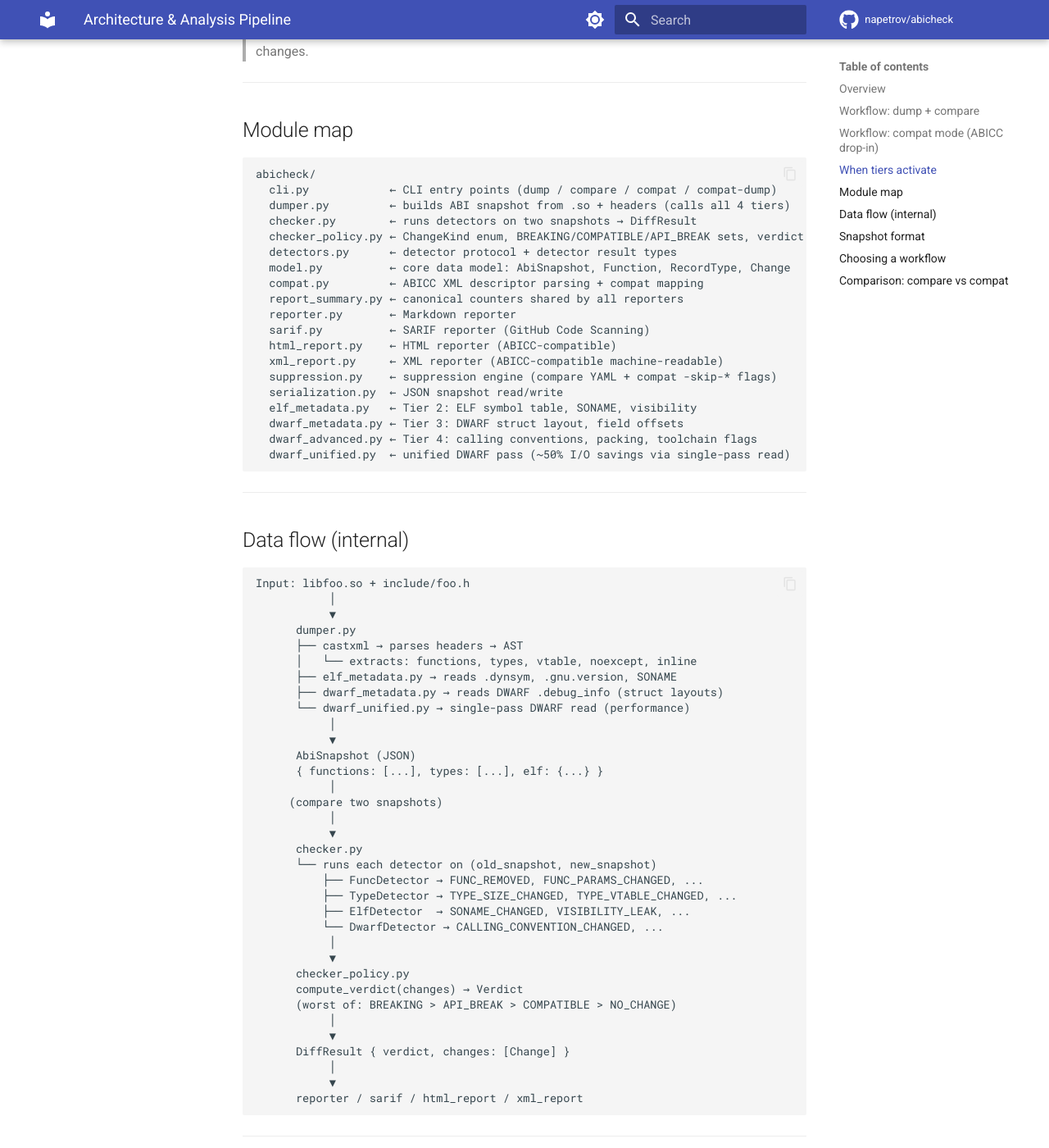
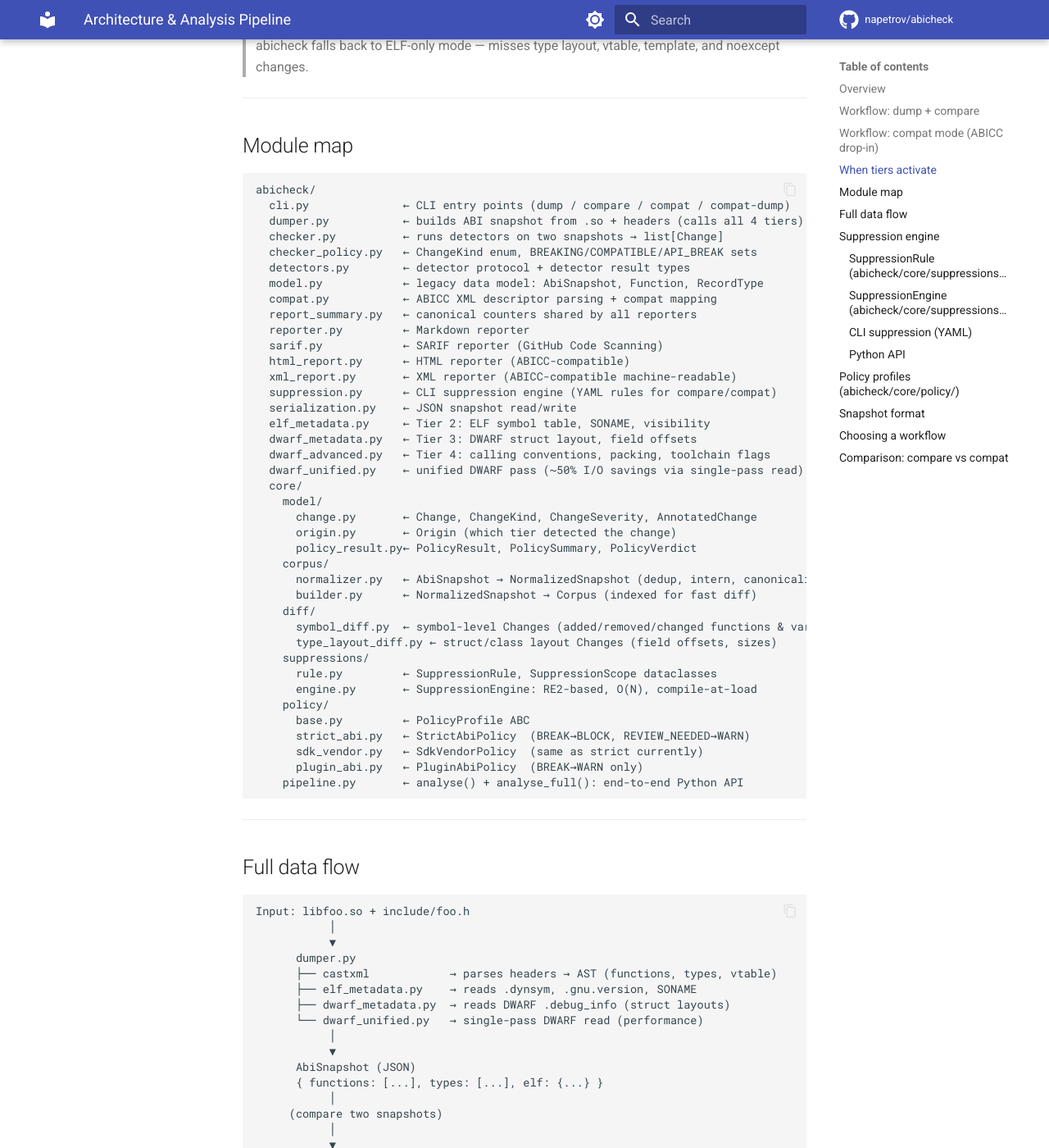
Before and after one commit to napetrov/abicheck, an MkDocs documentation site: the page built from docs/reference/architecture.md, in a window 1280 px wide and 1400 px high, scrolled down 3304 px. Shown: the whole window at 82% size. Built offline with MkDocs 1.6.1 and Material for MkDocs 9.7.7, drawn with Linux system fonts in a browser that asks for light colours; comment, search, counter and statistics services are not loaded; some of the changed text lies outside the part shown.

Commit message:
docs: add README for cases 43-48 and refresh Phase 2 docs (#81)
* docs: add README for case43-48, update architecture for Phase 2 suppression engine

* docs: update benchmark snapshot — 48/48 (100%) including cases 43-48

* docs: fix Phase 2 architecture section — correct engine refs, field docs, pipeline types, policy/CLI note, case42 gap note

* fix(docs): correct case18 verdict in index table — BREAKING not COMPATIBLE

* docs: add README.md for cases 43-48

* fix(docs): restore ground_truth.json link in index, fix case43 sizeof values

* docs: rewrite architecture.md as unified reference — no phase markers, correct module map, full data flow with suppressions/policy

* docs: update ABICC(dumper) benchmark numbers — 25/36 on 36 tested cases (5/6 correct on cases 43-48)

* docs: update benchmark table with verified 48-case results for all tools

* fix(docs): add change_kind to CLI suppression fields, clarify scope ValueError, fix case count wording

````diff
--- a/docs/reference/architecture.md
+++ b/docs/reference/architecture.md
@@ -81,16 +81,17 @@
 │                  └─────────────┬──────────────────────────┘     │
 │                                │                                 │
 │                  ┌─────────────▼──────────────────────────┐     │
-│                  │  checker_policy                        │     │
+│                  │  Suppression engine                    │     │
+│                  │  • matches Changes against rules       │     │
+│                  │  • suppressed entries kept for audit   │     │
+│                  └─────────────┬──────────────────────────┘     │
+│                                │                                 │
+│                  ┌─────────────▼──────────────────────────┐     │
+│                  │  Policy                                │     │
 │                  │  • maps ChangeKind → Verdict           │     │
 │                  │  • 53 BREAKING + 38 COMPATIBLE         │     │
 │                  │  + 11 API_BREAK ChangeKinds            │     │
 │                  │  • final verdict = worst of all        │     │
-│                  └─────────────┬──────────────────────────┘     │
-│                                │                                 │
-│                  ┌─────────────▼──────────────────────────┐     │
-│                  │  DiffResult                            │     │
-│                  │  { verdict, changes: [Change] }        │     │
 │                  └─────────────┬──────────────────────────┘     │
 │                                │                                 │
 │            ┌───────────────────┼───────────────────────────┐    │
@@ -158,40 +159,59 @@
 
 ```text
 abicheck/
-  cli.py            ← CLI entry points (dump / compare / compat / compat-dump)
-  dumper.py         ← builds ABI snapshot from .so + headers (calls all 4 tiers)
-  checker.py        ← runs detectors on two snapshots → DiffResult
-  checker_policy.py ← ChangeKind enum, BREAKING/COMPATIBLE/API_BREAK sets, verdict logic
-  detectors.py      ← detector protocol + detector result types
-  model.py          ← core data model: AbiSnapshot, Function, RecordType, Change
-  compat.py         ← ABICC XML descriptor parsing + compat mapping
-  report_summary.py ← canonical counters shared by all reporters
-  reporter.py       ← Markdown reporter
-  sarif.py          ← SARIF reporter (GitHub Code Scanning)
-  html_report.py    ← HTML reporter (ABICC-compatible)
-  xml_report.py     ← XML reporter (ABICC-compatible machine-readable)
-  suppression.py    ← suppression engine (compare YAML + compat -skip-* flags)
-  serialization.py  ← JSON snapshot read/write
-  elf_metadata.py   ← Tier 2: ELF symbol table, SONAME, visibility
-  dwarf_metadata.py ← Tier 3: DWARF struct layout, field offsets
-  dwarf_advanced.py ← Tier 4: calling conventions, packing, toolchain flags
-  dwarf_unified.py  ← unified DWARF pass (~50% I/O savings via single-pass read)
+  cli.py              ← CLI entry points (dump / compare / compat / compat-dump)
+  dumper.py           ← builds ABI snapshot from .so + headers (calls all 4 tiers)
+  checker.py          ← runs detectors on two snapshots → list[Change]
+  checker_policy.py   ← ChangeKind enum, BREAKING/COMPATIBLE/API_BREAK sets
+  detectors.py        ← detector protocol + detector result types
+  model.py            ← legacy data model: AbiSnapshot, Function, RecordType
+  compat.py           ← ABICC XML descriptor parsing + compat mapping
+  report_summary.py   ← canonical counters shared by all reporters
+  reporter.py         ← Markdown reporter
+  sarif.py            ← SARIF reporter (GitHub Code Scanning)
+  html_report.py      ← HTML reporter (ABICC-compatible)
+  xml_report.py       ← XML reporter (ABICC-compatible machine-readable)
+  suppression.py      ← CLI suppression engine (YAML rules for compare/compat)
+  serialization.py    ← JSON snapshot read/write
+  elf_metadata.py     ← Tier 2: ELF symbol table, SONAME, visibility
+  dwarf_metadata.py   ← Tier 3: DWARF struct layout, field offsets
+  dwarf_advanced.py   ← Tier 4: calling conventions, packing, toolchain flags
+  dwarf_unified.py    ← unified DWARF pass (~50% I/O savings via single-pass read)
+  core/
+    model/
+      change.py       ← Change, ChangeKind, ChangeSeverity, AnnotatedChange
+      origin.py       ← Origin (which tier detected the change)
+      policy_result.py← PolicyResult, PolicySummary, PolicyVerdict
+    corpus/
+      normalizer.py   ← AbiSnapshot → NormalizedSnapshot (dedup, intern, canonicalise)
+      builder.py      ← NormalizedSnapshot → Corpus (indexed for fast diff)
+    diff/
+      symbol_diff.py  ← symbol-level Changes (added/removed/changed functions & vars)
+      type_layout_diff.py ← struct/class layout Changes (field offsets, sizes)
+    suppressions/
+      rule.py         ← SuppressionRule, SuppressionScope dataclasses
+      engine.py       ← SuppressionEngine: RE2-based, O(N), compile-at-load
+    policy/
+      base.py         ← PolicyProfile ABC
+      strict_abi.py   ← StrictAbiPolicy  (BREAK→BLOCK, REVIEW_NEEDED→WARN)
+      sdk_vendor.py   ← SdkVendorPolicy  (same as strict currently)
+      plugin_abi.py   ← PluginAbiPolicy  (BREAK→WARN only)
+    pipeline.py       ← analyse() + analyse_full(): end-to-end Python API
 ```
 
 ---
 
-## Data flow (internal)
+## Full data flow
 
 ```text
 Input: libfoo.so + include/foo.h
            │
            ▼
       dumper.py
-      ├── castxml → parses headers → AST
-      │   └── extracts: functions, types, vtable, noexcept, inline
-      ├── elf_metadata.py → reads .dynsym, .gnu.version, SONAME
-      ├── dwarf_metadata.py → reads DWARF .debug_info (struct layouts)
-      └── dwarf_unified.py → single-pass DWARF read (performance)
+      ├── castxml            → parses headers → AST (functions, types, vtable)
+      ├── elf_metadata.py    → reads .dynsym, .gnu.version, SONAME
+      ├── dwarf_metadata.py  → reads DWARF .debug_info (struct layouts)
+      └── dwarf_unified.py   → single-pass DWARF read (performance)
            │
            ▼
       AbiSnapshot (JSON)
@@ -200,24 +220,107 @@
      (compare two snapshots)
            │
            ▼
-      checker.py
-      └── runs each detector on (old_snapshot, new_snapshot)
-          ├── FuncDetector → FUNC_REMOVED, FUNC_PARAMS_CHANGED, ...
-          ├── TypeDetector → TYPE_SIZE_CHANGED, TYPE_VTABLE_CHANGED, ...
-          ├── ElfDetector  → SONAME_CHANGED, VISIBILITY_LEAK, ...
-          └── DwarfDetector → CALLING_CONVENTION_CHANGED, ...
+      core/corpus/normalizer.py
+      └── AbiSnapshot → NormalizedSnapshot
+          (dedup, intern strings, canonicalise type names)
            │
            ▼
-      checker_policy.py
-      compute_verdict(changes) → Verdict
-      (worst of: BREAKING > API_BREAK > COMPATIBLE > NO_CHANGE)
+      core/diff/symbol_diff.py        → list[Change]  (func/var level)
+      core/diff/type_layout_diff.py   → list[Change]  (struct/class level)
            │
-           ▼
-      DiffResult { verdict, changes: [Change] }
+           ▼  sorted(entity_type, entity_name, change_kind)
+           │
+      core/suppressions/engine.py
+      └── SuppressionEngine.apply(changes)
+          → SuppressionResult {
+              active:     list[Change]   (not matched by any rule)
+              suppressed: list[Change]   (severity = SUPPRESSED)
+              match_map:  audit trail    (entity_type, name, kind) → rule
+            }
+           │
+           ▼  sorted(active + suppressed) — restores original order
+           │
+      core/policy/<profile>.py
+      └── PolicyProfile.apply(changes)
+          → PolicyResult {
+              annotated_changes: list[AnnotatedChange]
+              summary: PolicySummary {
+                verdict,             ← PASS / WARN / BLOCK
+                incompatible_count,
+                suppressed_count,
+                review_needed_count,
+              }
+            }
            │
            ▼
       reporter / sarif / html_report / xml_report
 ```
+
+---
+
+## Suppression engine
+
+Intentional ABI changes can be acknowledged and filtered out without masking
+unrelated breakage. The suppression engine matches each `Change` against a list
+of `SuppressionRule` objects compiled at load time.
+
+### SuppressionRule (`abicheck/core/suppressions/rule.py`)
+
+| Field | Type | Default | Description |
+|-------|------|---------|-------------|
+| `entity_glob` | `str \| None` | `None` | Shell-style glob matched against the entity name (`std::*`, `*detail*`) |
+| `entity_regex` | `str \| None` | `None` | RE2 regex; if both glob and regex are set, **both must match** (AND semantics) |
+| `change_kind` | `str \| None` | `None` | `ChangeKind` value string (e.g. `"func_removed"`); `None` = any kind |
+| `scope` | `SuppressionScope` | `SuppressionScope()` | Platform/profile/version filters — **setting any sub-field currently raises `ValueError`** (not yet implemented; field is reserved for future use) |
+| `reason` | `str` | `""` | Human-readable justification (appears in report audit trail) |
+
+### SuppressionEngine (`abicheck/core/suppressions/engine.py`)
+
+- All glob and regex patterns compiled once in `__init__()` via **google-re2** — O(N) guaranteed, no backtracking.
+- **First-match wins**: earliest rule whose patterns + `change_kind` all match suppresses the Change.
+- Suppressed changes carry `severity = ChangeSeverity.SUPPRESSED` and are included in `SuppressionResult.suppressed` for audit.
+- Audit trail: `SuppressionResult.match_map[(entity_type, entity_name, change_kind.value)] → SuppressionRule`.
+
+### CLI suppression (YAML)
+
+The CLI (`abicheck compare` / `abicheck compat`) uses the YAML-based engine in
+`abicheck/suppression.py`. Rule fields: `symbol`, `symbol_pattern`, `type_pattern`, `change_kind`, `reason`.
+See `examples/suppression_example.yaml` for a runnable example.
+
+### Python API
+
+```python
+from abicheck.core.pipeline import analyse_full
+from abicheck.core.suppressions import SuppressionRule
+
+result = analyse_full(
+    snap_v1, snap_v2,
+    rules=[
+        SuppressionRule(entity_glob="*detail*", reason="internal namespace"),
+        SuppressionRule(
+            entity_regex=r"_ZN3foo6Client10disconnectEv",
+            change_kind="func_removed",
+            reason="deprecated in v1.8, removed in v2.0",
+        ),
+    ],
+    policy="strict_abi",   # or "sdk_vendor" / "plugin_abi"
+)
+print(result.summary.verdict)          # PolicyVerdict.PASS / WARN / BLOCK
+print(result.summary.suppressed_count)
+```
+
+---
+
+## Policy profiles (`abicheck/core/policy/`)
+
+| Profile | Class | Behaviour |
+|---------|-------|-----------|
+| `strict_abi` | `StrictAbiPolicy` | `BREAK → BLOCK`, `REVIEW_NEEDED → WARN`. Zero-tolerance; for system libraries and OS distributions. |
+| `sdk_vendor` | `SdkVendorPolicy` | Currently identical to `strict_abi`. Differentiated profile planned. For SDK/vendor libraries. |
+| `plugin_abi` | `PluginAbiPolicy` | `BREAK → WARN` only (no BLOCK). For plugin ABIs where some ABI growth is tolerated. |
+
+> Policy profiles are available via the Python API (`analyse_full(policy=...)`).
+> A `--policy` CLI flag is planned.
 
 ---
 
@@ -240,11 +343,11 @@
       "noexcept": false
     }
   ],
-  "types": [ ... ],
+  "types": [ "..." ],
   "elf": {
     "soname": "libfoo.so.1",
     "exported_symbols": ["_Z8foo_initv"],
-    "symbol_versions": { ... }
+    "symbol_versions": {}
   }
 }
 ```
@@ -276,7 +379,8 @@
 |---------|-----------|---------|
 | Input | JSON snapshots | ABICC XML descriptors |
 | Output formats | md, json, sarif, html | html, json, xml, md |
-| Verdicts in report | NO_CHANGE / COMPATIBLE / API_BREAK / BREAKING | ABICC-style compatibility report |
+| Verdicts | NO_CHANGE / COMPATIBLE / API_BREAK / BREAKING | ABICC-style compatibility report |
 | Exit codes | 0 / 1(err) / 2 / 4 | 0 / 1 / 2(API_BREAK) |
-| ABICC flag parity | — | partial (core flags supported; see [from_abicc.md](../migration/from_abicc.md) for mapping) |
+| Suppression | YAML rules (`suppression.py`) | `-skip-*` flags + YAML |
+| ABICC flag parity | — | partial (see [from_abicc.md](../migration/from_abicc.md)) |
 | Recommended for | new integrations | migrating from ABICC |
````
Also changed, not shown: other parts of docs/reference/architecture.md (+2 -2 lines), examples/README.md (+21 -15 lines), examples/case43_base_class_member_added/README.md (added, +67 -0 lines), examples/case44_cyclic_type_member_added/README.md (added, +56 -0 lines), examples/case45_multi_dim_array_change/README.md (added, +53 -0 lines), examples/case46_pointer_chain_type_change/README.md (added, +55 -0 lines), examples/case47_inline_to_outlined/README.md (added, +55 -0 lines), examples/case48_leaf_struct_through_pointer/README.md (added, +61 -0 lines).
